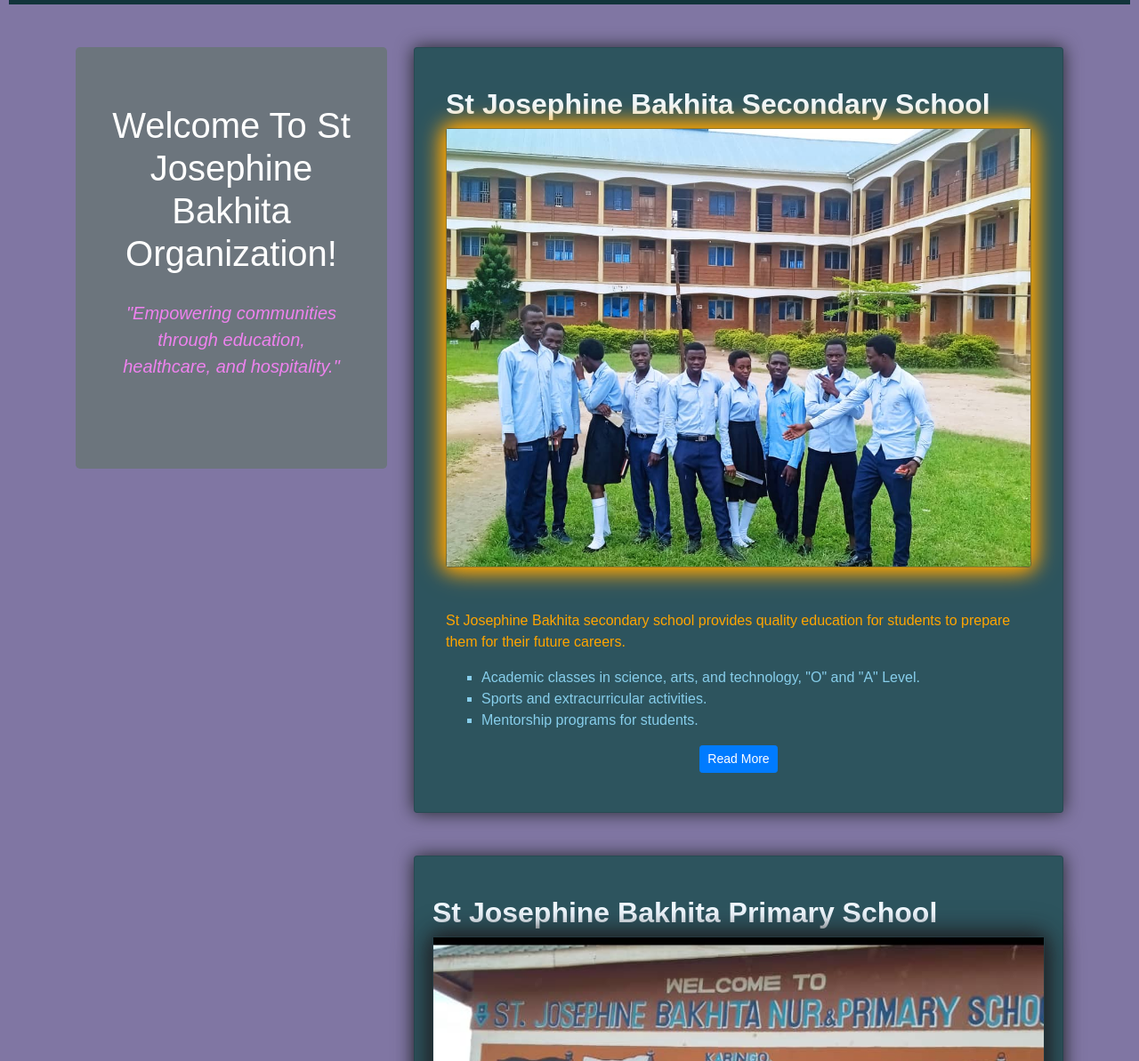
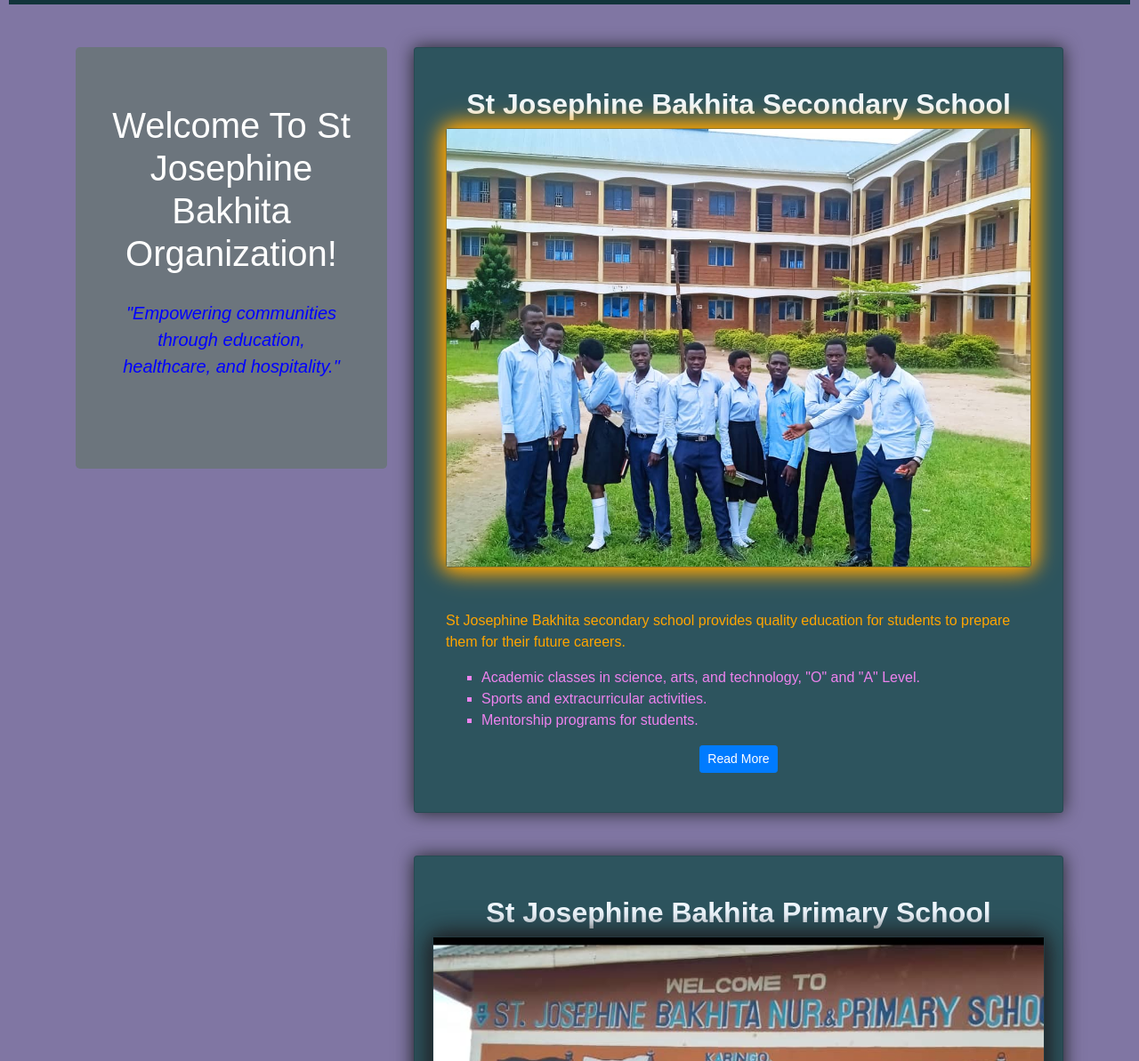
Before and after one commit to Ssemwogerere-Ashiraf/emronashiraf-website, a plain HTML site: page index.html in a window 1280 px wide. Shown: the part 107-1300 px from the top of the page at 89% size. Drawn offline with nearby package versions, Linux system fonts and the light colour scheme.

Commit message:
Update index.html

```diff
--- a/index.html
+++ b/index.html
@@ -59,7 +59,7 @@
                 <div class="col-md-4">
                     <div class="jumbotron text-center text-white bg-secondary">
                         <h1 class="display-5">Welcome To St Josephine Bakhita Organization!</h1>
-                        <p class="lead" style="padding: 20px; color: violet; font-style: oblique;">"Empowering communities through education, healthcare, and hospitality."</p>
+                        <p class="lead" style="padding: 20px; color: blue; font-style: oblique;">"Empowering communities through education, healthcare, and hospitality."</p>
                     </div>
     </div>
                 <!-- Second Column: Projects -->
@@ -68,10 +68,10 @@
                    <div class="card">
                     <div class="card-body">
                     <section id="secondary-school" class="container my-4">
-                        <h2 class="text-justified" style="color: aliceblue;"><b>St Josephine Bakhita Secondary School</b></h2>
+                        <h2 class="text-center" style="color: aliceblue;"><b>St Josephine Bakhita Secondary School</b></h2>
                        <p class="card"><img src="sec 1.jpg" alt=""></p> <br>
                         <p>St Josephine Bakhita secondary school provides quality education for students to prepare them for their future careers.</p>
-                        <ul style="color: skyblue; list-style-type: square;">
+                        <ul style="color: violet; list-style-type: square;">
                             <li>Academic classes in science, arts, and technology, "O" and "A" Level.</li>
                             <li>Sports and extracurricular activities.</li>
                             <li>Mentorship programs for students.</li>
@@ -88,7 +88,7 @@
                     <div class="card" id="service">
                         <div class="card-body">
                     <section id="primary-school" class="my-4">
-                        <h2 class="text-justified" style="color: aliceblue;"><b>St Josephine Bakhita Primary School</b></h2>
+                        <h2 class="text-center" style="color: aliceblue;"><b>St Josephine Bakhita Primary School</b></h2>
                         <b class="card"><img src="bkt pri.jpg" alt="Bakhita Primary"></b>
                         <p>St Josephine Bakhita primary school focuses on foundational education for young children.</p>
                         <ul>
```
